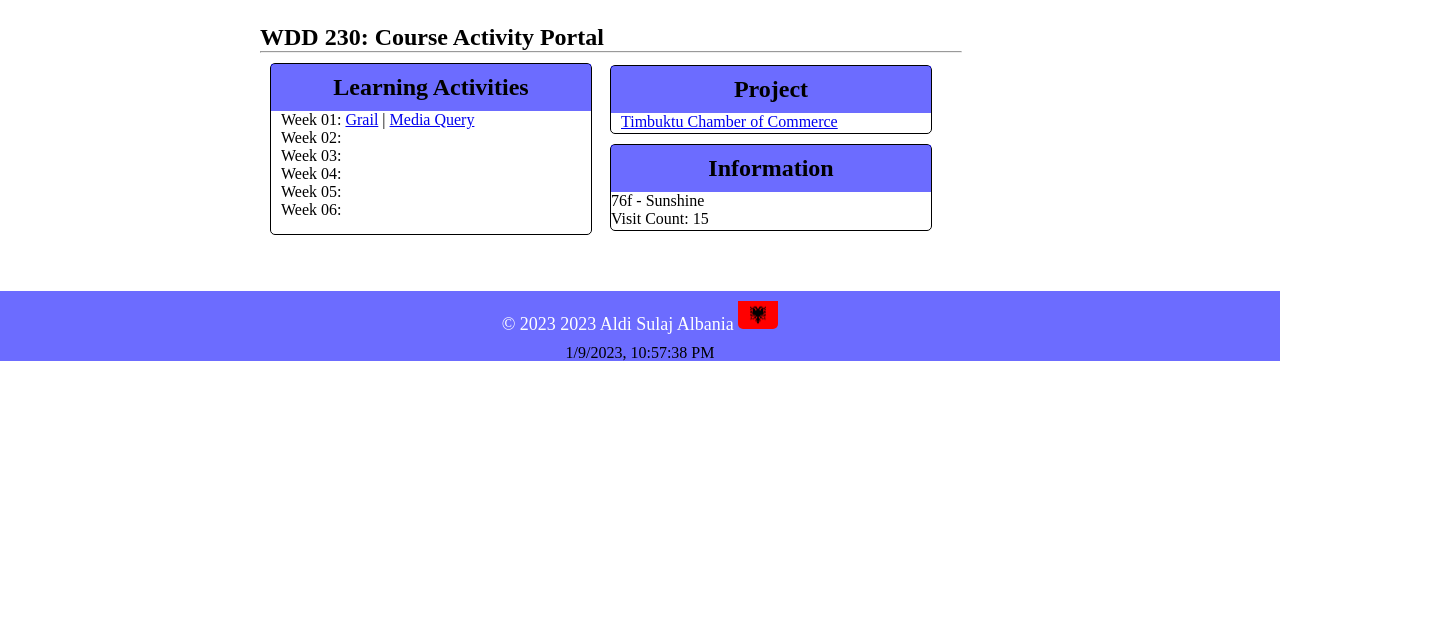
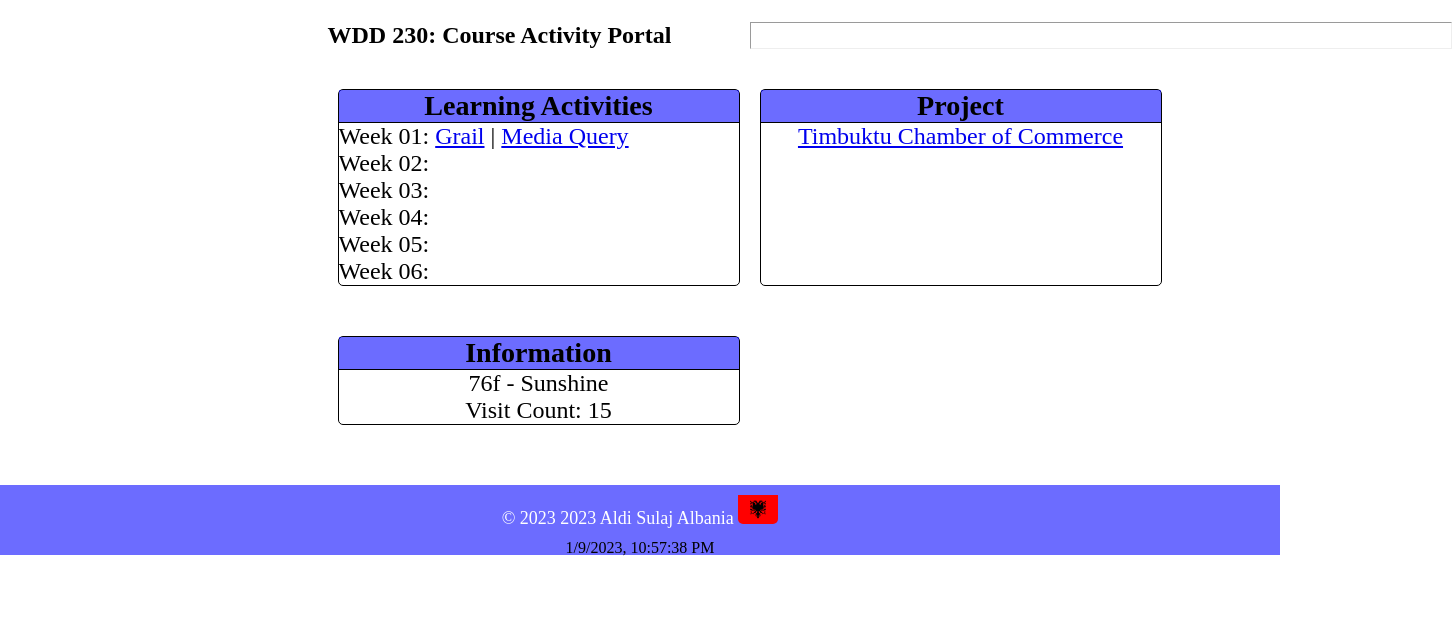
Before and after one commit to aldi-sulaj/wdd230, a plain HTML site: page index.html in a window 1280 px wide. Shown: the part 178-800 px from the top of the page, 1452 px wide, since content can reach past the window. Drawn offline with nearby package versions, Linux system fonts and the light colour scheme.

Commit message:
new changes

```diff
--- a/index.html
+++ b/index.html
@@ -34,22 +34,26 @@
     <main>
       <h2 class="h2-title">WDD 230: Course Activity Portal</h2>
       <hr width="700px" />
-      <section class="box box1">
+      <section class="card">
+        <div class="card1">
           <h3 class="box-title">Learning Activities</h3>
           <ul>
-          <li>Week 01: <a href="#">Grail</a> | <a href="#">Media Query</a></li>
+            <li>
+              Week 01: <a href="#">Grail</a> | <a href="#">Media Query</a>
+            </li>
             <li>Week 02:</li>
             <li>Week 03:</li>
             <li>Week 04:</li>
             <li>Week 05:</li>
             <li>Week 06:</li>
           </ul>
+        </div>
       </section>
-      <section class="box-main box2">
+      <section class="card">
         <h3 class="box-title1">Project</h3>
         <a class="b2-content" href="#">Timbuktu Chamber of Commerce</a>
       </section>
-      <section class="box-main box3">
+      <section class="card">
         <h3 class="box-title2">Information</h3>
         <p>76f - Sunshine</p>
         <p>Visit Count: 15</p>
--- a/styles/styles.css
+++ b/styles/styles.css
@@ -6,7 +6,7 @@
 nav {
   background-color: black;
   width: 100%;
-  height: auto;
+  height: 40px;
   padding-top: 10px;
   text-align: right;
 }
@@ -26,16 +26,17 @@ nav ul li a {
   padding-bottom: 15px;
 }
 
-header {
-  position: relative;
-}
-
 .logo {
   float: left;
   width: 120px;
   height: 120px;
   padding-left: 15px;
   margin-top: -10px;
+}
+
+.logo-background {
+  background-color: rgba(0, 0, 255, 0.577);
+  height: 100px;
 }
 
 .name {
@@ -46,8 +47,10 @@ header {
 
 main {
   width: 760px;
-  padding: 50px 20px;
+  padding: 50px 10px;
   margin: 0 auto;
+  display: grid;
+  grid-template-columns: 1fr;
 }
 
 .dark {
@@ -57,75 +60,31 @@ main {
   cursor: pointer;
 }
 
-.logo-background {
-  background-color: rgba(0, 0, 255, 0.577);
-  height: 100px;
-}
-
 li {
   list-style: none;
 }
 
 section {
   margin: 10px;
+  margin-top: 40px;
 }
 
-.box {
+.card {
+  width: 400px;
+  text-align: center;
+  font-size: x-large;
   border: 1px solid;
-  width: 320px;
   border-radius: 5px;
 }
 
-.box-main {
-  border: 1px solid;
-  width: 320px;
-  border-radius: 5px;
-  padding-bottom: 2px;
-}
-
-.box-title {
-  text-align: center;
-  padding: 10px;
+h3 {
   background-color: rgba(0, 0, 255, 0.577);
-  font-size: x-large;
-}
-
-.box-title1 {
-  text-align: center;
-  padding: 10px;
-  background-color: rgba(0, 0, 255, 0.577);
-  font-size: x-large;
-}
-
-.box-title2 {
-  text-align: center;
-  padding: 10px;
-  background-color: rgba(0, 0, 255, 0.577);
-  font-size: x-large;
+  background-size: cover;
+  border-bottom: 1px solid;
 }
 
 ul li {
-  padding-left: 10px;
-}
-
-.box1 {
-  height: 170px;
-}
-
-.box2 {
-  margin-left: 350px;
-  margin-top: -180px;
-  height: auto;
-}
-
-.b2-content {
-  padding: 10px;
-  height: auto;
-}
-
-.box3 {
-  margin-left: 350px;
-  height: auto;
+  text-align: left;
 }
 
 footer {
@@ -147,33 +106,12 @@ footer {
   border-radius: 5px;
 }
 
-@media screen and (max-width: 600px) {
-  nav,
-  footer {
-    grid-template-columns: repeat(1, 1fr);
-  }
+@media only screen and (min-width: 38rem) {
   nav {
-    height: auto;
+    flex-direction: row-reverse;
   }
 
-  body main {
-    flex-direction: column;
-  }
-
-  .box-title1 {
-    grid-template-columns: repeat(1, 1fr);
-  }
-
-  .home-title {
-    flex-direction: column;
-  }
-
-  nav a {
-    display: block;
-    padding: 15px;
-  }
-
-  .name {
-    height: auto fit-content;
+  main {
+    grid-template-columns: 1fr 1fr;
   }
 }
```
Lines whose indentation alone changed are shown as unchanged.
